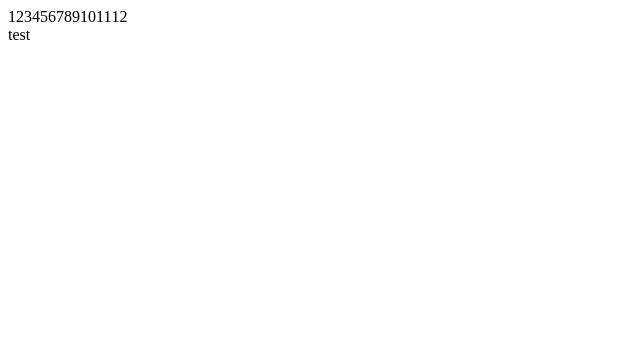
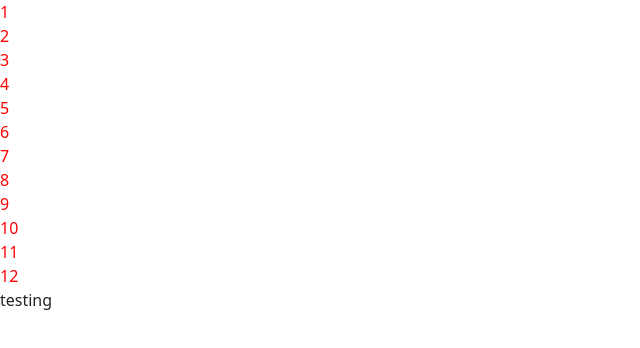
Before and after one commit to LDeedes/NetmattersWebsite, a plain HTML site: page index.html in a window 1280 px wide. Shown: the whole page, without its empty margins (0-640 px from the left). Drawn offline with nearby package versions, Linux system fonts and the light colour scheme.

Commit message:
add changes made to files while testing how bootstrap works

```diff
--- a/index.html
+++ b/index.html
@@ -5,11 +5,12 @@
     <meta http-equiv="X-UA-Compatible" content="IE=edge">
     <meta name="viewport" content="width=device-width, initial-scale=1.0">
     <title>Netmatters | Full Service Digital Agency | Norwich, Norfolk | Netmatters</title>
+    <link rel="icon" type="image/icon type" href="img/NetmattersFavicon.ico">
+    <link href="https://cdn.jsdelivr.net/npm/bootstrap@5.0.0-beta2/dist/css/bootstrap.min.css" rel="stylesheet" integrity="sha384-BmbxuPwQa2lc/FVzBcNJ7UAyJxM6wuqIj61tLrc4wSX0szH/Ev+nYRRuWlolflfl" crossorigin="anonymous">
     <link rel="stylesheet" type="text/css" href="css/output.css">
-    <link rel="icon" type="image/icon type" href="img/NetmattersFavicon.ico">
 </head>
 <body>
-    <div class="container">
+    <div class="container-fluid">
         <div class="row1 row">1</div>
         <div class="row2 row">2</div>
         <div class="row3 row">3</div>
@@ -23,6 +24,6 @@
         <div class="row11 row">11</div>
         <div class="row12 row">12</div>
     </div>
-    <div>test</div>
+    <div class="test">testing</div>
 </body>
 </html>
--- a/scss/style.scss
+++ b/scss/style.scss
@@ -3,6 +3,5 @@
 }
 
 .row {
-    border-color: rgb(255, 115, 0);
-    border-width: 10px;
+    color:red;
 }
```
Also changed, not shown: css/output.css.
